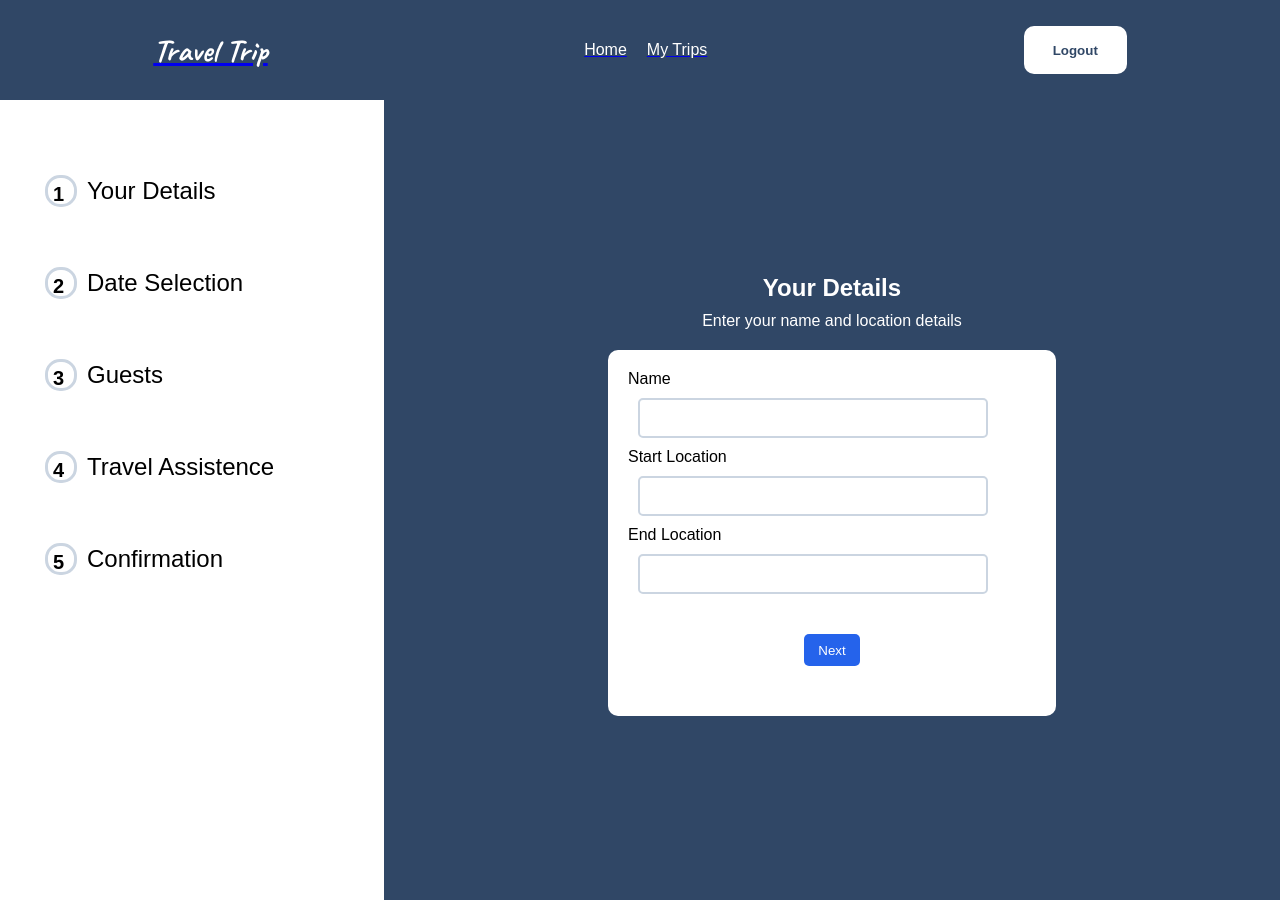
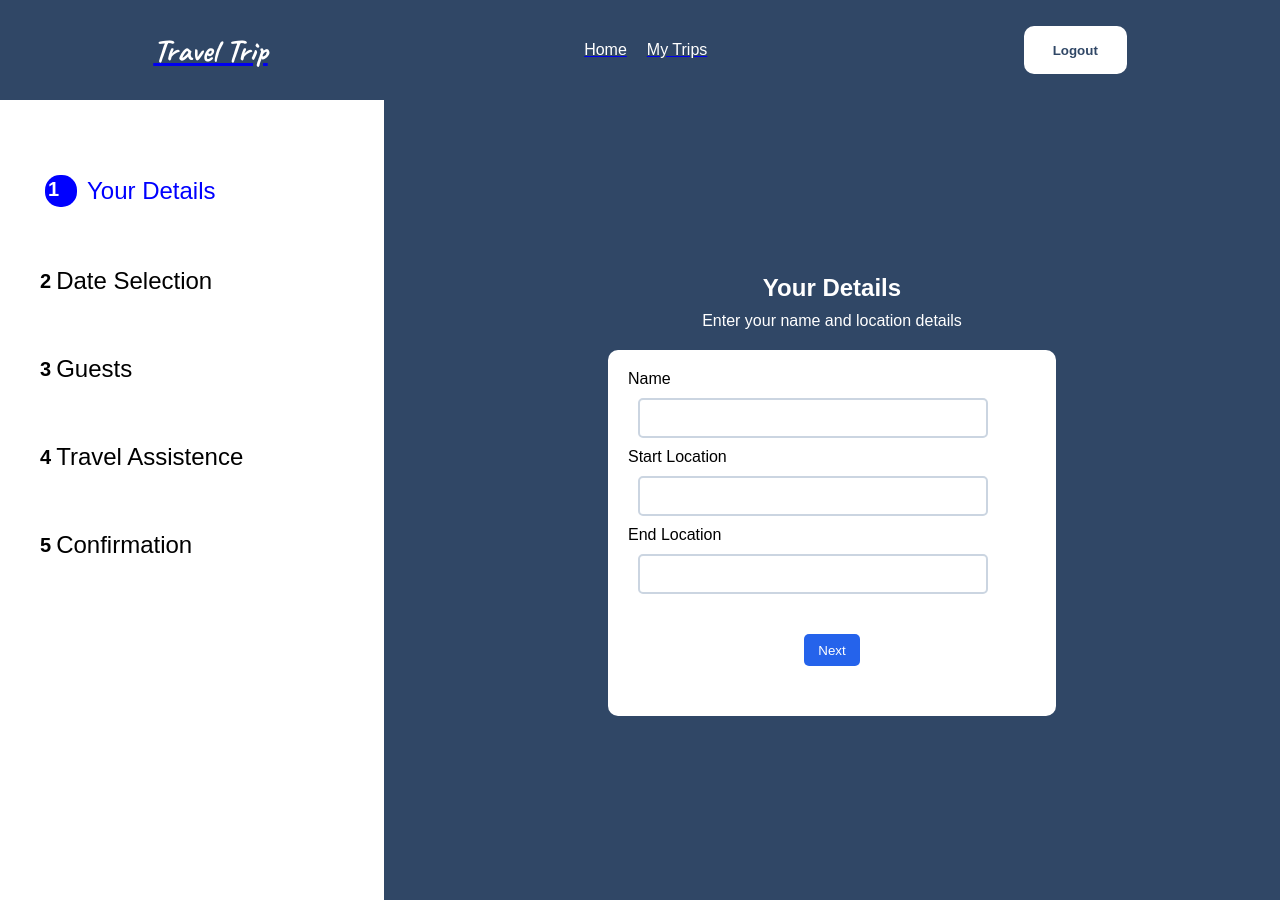
Before and after one commit to Varsha-web700/Travel-Trip, a React (Create React App) app: page /user-details in a window 1280 px wide. Built offline with nearby package versions, Linux system fonts and the light colour scheme; a web font is replaced by a local one.

Commit message:
solution

```diff
--- a/src/App.js
+++ b/src/App.js
@@ -9,36 +9,24 @@ import NewtripContext from './context/NewtripContext'
 // import Header from './components/Header'
 import './App.css'
 
-// Note: Use the lists in your code to pass the test cases
-const stepsList = [
-  {stepId: 'YOUR_DETAILS', displayText: 'Your Details'},
-  {stepId: 'DATE_SELECTION', displayText: 'Date Selection'},
-  {stepId: 'GUESTS', displayText: 'Guests'},
-  {stepId: 'TRAVEL_ASSISTANCE', displayText: 'Travel Assistance'},
-  {stepId: 'CONFIRMATION', displayText: 'Confirmation'},
-]
+// Note: Use the lists in your code to pass the test case
 
 // Replace your code here
 class App extends Component {
   state = {tripsList: []}
-  componentDidMount() {
-    this.storeList()
-  }
-  storeList = () => {
-    const {tripsList} = this.state
+  //componentDidMount() {
+  //this.storeList()
+  //}
+  //storeList = () => {
+  //const {tripsList} = this.state
 
-    //localStorage.setItem('tripsList', JSON.stringify(tripsList)) || []
-  }
+  //localStorage.setItem('tripsList', JSON.stringify(tripsList)) || []
+  //}
 
   addNewTrip = newTrip => {
     //this.setState(prevState => ({tripsList: [...prevState.tripsList, newTrip]}))
 
-    this.setState(prevState => ({tripsList: [...prevState.tripsList, newTrip]}),() =>{
-      const {tripsList} = this.state
-      localStorage.setItem('tripsList',JSON.stringify(tripsList))
-    })
-    const storedList = JSON.parse(localStorage.getItem('tripsList'))
-    this.setState({tripsList:storedList})
+    this.setState(prevState => ({tripsList: [...prevState.tripsList, newTrip]}))
   }
 
   deleteTrip = id => {
--- a/src/components/UserDetails/index.css
+++ b/src/components/UserDetails/index.css
@@ -28,9 +28,10 @@
   border-width: 0;
   border-radius: 2px;
 }
-.active{
-  background-color:blue;
+.active {
+  background-color: blue;
 }
+
 .confirmed-head {
   color: #334155;
   font-size: 24px;
@@ -200,6 +201,13 @@ checkbox-input {
   font-weight: 500;
   margin: 5px;
 }
+.active-stage {
+  color: blue;
+}
+.finish-logo {
+  height: 32px;
+  width: 32px;
+}
 .number {
   height: 32px;
   width: 32px;
@@ -209,8 +217,16 @@ checkbox-input {
   border-radius: 15px;
   font-size: 20px;
   font-weight: 600;
-  padding: 5px;
+  padding: 3px;
   margin: 5px;
+}
+.number-details {
+  font-size: 20px;
+}
+.active-larger {
+  background-color: blue;
+  color: #ffffff;
+  border-width: 0;
 }
 .num-stage {
   display: flex;
--- a/src/components/UserDetails/index.js
+++ b/src/components/UserDetails/index.js
@@ -7,6 +7,14 @@ import Header from '../Header'
 import Footer from '../Footer'
 import MyTrips from '../MyTrips'
 import {v4} from 'uuid'
+
+const stepsList = [
+  {stepId: 'YOUR_DETAILS', displayText: 'Your Details'},
+  {stepId: 'DATE_SELECTION', displayText: 'Date Selection'},
+  {stepId: 'GUESTS', displayText: 'Guests'},
+  {stepId: 'TRAVEL_ASSISTANCE', displayText: 'Travel Assistance'},
+  {stepId: 'CONFIRMATION', displayText: 'Confirmation'},
+]
 
 const travelAssistanceList = [
   {value: 'car', displayText: 'Car'},
@@ -25,7 +33,9 @@ const apiStatusConstants = {
 }
 class UserDetails extends Component {
   state = {
+    activeStep: stepsList[0].stepId,
     selectedVehicle: travelAssistanceList[0].value,
+    isCompleteFilling: false,
     isInvalid: false,
     name: '',
     endLocation: '',
@@ -167,28 +177,27 @@ class UserDetails extends Component {
 
   onSubmit = event => {
     event.preventDefault()
-    const {name, endLocation, startLocation} = this.state
+    const {name, endLocation, startLocation, activeStep} = this.state
     if (name !== '' && startLocation !== '' && endLocation !== '') {
       this.setState({
         apiStatus: apiStatusConstants.second,
         onBlurName: false,
         onBlurEnd: false,
         onBlurStart: false,
+        activeStep: stepsList[1].stepId,
       })
     } else if (name === '') {
       this.setState({onBlurName: true})
     } else if (startLocation === '') {
-      this.setState({onBlurName: false})
       this.setState({onBlurStart: true})
     } else if (endLocation === '') {
-      this.setState({onBlurStart: false})
       this.setState({onBlurEnd: true})
     }
   }
 
   submitDatesPage = event => {
     event.preventDefault()
-    const {endDate, startDate} = this.state
+    const {endDate, startDate, activeStep} = this.state
     const newStartDate = new Date(startDate)
     const newEndDate = new Date(endDate)
     if (startDate === '') {
@@ -202,6 +211,7 @@ class UserDetails extends Component {
         isInvalid: false,
         onBlurEndDate: false,
         onBlurStartDate: false,
+        activeStep: stepsList[2].stepId,
       })
     } else {
       this.setState({isInvalid: true})
@@ -209,18 +219,27 @@ class UserDetails extends Component {
   }
 
   onSubmitGuests = event => {
+    const {activeStep} = this.state
     event.preventDefault()
-    this.setState({apiStatus: apiStatusConstants.fourth})
+    this.setState({
+      apiStatus: apiStatusConstants.fourth,
+      activeStep: stepsList[3].stepId,
+    })
   }
 
   onSubmitTravelAss = event => {
+    const {activeStep} = this.state
     event.preventDefault()
-    this.setState({apiStatus: apiStatusConstants.fifth})
+    this.setState({
+      apiStatus: apiStatusConstants.fifth,
+      activeStep: stepsList[4].stepId,
+    })
   }
 
   onSubmitConfirm = event => {
+    const {activeStep} = this.state
     event.preventDefault()
-    this.setState({apiStatus: apiStatusConstants.confirmed})
+    this.setState({apiStatus: apiStatusConstants.confirmed, activeStep: 'none'})
   }
 
   prevOfTravelAss = () => {
@@ -239,6 +258,7 @@ class UserDetails extends Component {
 
   onCancelOrConfirmTrip = () => {
     this.setState({
+      activeStep: stepsList[0].stepId,
       apiStatus: apiStatusConstants.intial,
       selectedVehicle: travelAssistanceList[0].value,
       isInvalid: false,
@@ -1035,7 +1055,86 @@ class UserDetails extends Component {
   }
 
   render() {
-    const scrollerClassName = 'single-scroller'
+    const {activeStep, apiStatus} = this.state
+    const detailsNumber =
+      activeStep === 'DATE_SELECTION' ? (
+        <img
+          className="finish-logo"
+          src="https://res.cloudinary.com/ddoxcq1ju/image/upload/v1728290074/360_F_303721767_iNO49Cr0bPrcZT9eIuTr0VUa5QXuK1es_ky6hbx.jpg"
+        />
+      ) : (
+        <h1 className="number-details">1</h1>
+      )
+    const dateNumber = activeStep === 'GUESTS' ? (
+        <img
+          className="finish-logo"
+          src="https://res.cloudinary.com/ddoxcq1ju/image/upload/v1728290074/360_F_303721767_iNO49Cr0bPrcZT9eIuTr0VUa5QXuK1es_ky6hbx.jpg"
+        />
+      ) : (
+        <h1 className="number-details">2</h1>
+      )
+    const guestNumber = activeStep === 'TRAVEL_ASSISTANCE' ? (
+        <img
+          className="finish-logo"
+          src="https://res.cloudinary.com/ddoxcq1ju/image/upload/v1728290074/360_F_303721767_iNO49Cr0bPrcZT9eIuTr0VUa5QXuK1es_ky6hbx.jpg"
+        />
+      ) : (
+        <h1 className="number-details">3</h1>
+      )
+    const travelNumber =  activeStep === 'CONFIRMATION'? (
+        <img
+          className="finish-logo"
+          src="https://res.cloudinary.com/ddoxcq1ju/image/upload/v1728290074/360_F_303721767_iNO49Cr0bPrcZT9eIuTr0VUa5QXuK1es_ky6hbx.jpg"
+        />
+      ) : (
+        <h1 className="number-details">4</h1>
+      )
+    const confirmNumber = activeStep === 'none' ? (
+        <img
+          className="finish-logo"
+          src="https://res.cloudinary.com/ddoxcq1ju/image/upload/v1728290074/360_F_303721767_iNO49Cr0bPrcZT9eIuTr0VUa5QXuK1es_ky6hbx.jpg"
+        />
+      ) : (
+        <h1 className="number-details">5</h1>
+      )
+    const detailsNumberClass =
+      activeStep === 'YOUR_DETAILS' ? 'number active-larger' : ''
+    const detailsHeadClass =
+      activeStep === 'YOUR_DETAILS' ? 'stage active-stage' : 'stage'
+    const dateNumberClass =
+      activeStep === 'DATE_SELECTION' ? 'number active-larger' : ''
+    const dateHeadClass =
+      activeStep === 'DATE_SELECTION' ? 'stage active-stage' : 'stage'
+    const guestNumberClass =
+      activeStep === 'GUESTS' ? 'number active-larger' : ''
+    const guestHeadClass =
+      activeStep === 'GUESTS' ? 'stage active-stage' : 'stage'
+    const travelAssNumberClass =
+      activeStep === 'TRAVEL_ASSISTANCE' ? 'number active-larger' : ''
+    const travelAssHeadClass =
+      activeStep === 'TRAVEL_ASSISTANCE' ? 'stage active-stage' : 'stage'
+    const confirmNumberClass =
+      activeStep === 'CONFIRMATION' ? 'number active-larger' : ''
+    const confirmHeadClass =
+      activeStep === 'CONFIRMATION' ? 'stage active-stage' : 'stage'
+    const scrollerYourDetails =
+      activeStep === 'YOUR_DETAILS'
+        ? 'single-scroller active'
+        : 'single-scroller'
+    const scrollerDate =
+      activeStep === 'DATE_SELECTION'
+        ? 'single-scroller active'
+        : 'single-scroller'
+    const scrollGuests =
+      activeStep === 'GUESTS' ? 'single-scroller active' : 'single-scroller'
+    const scrollTravelAss =
+      activeStep === 'TRAVEL_ASSISTANCE'
+        ? 'single-scroller active'
+        : 'single-scroller'
+    const scrollConfirm =
+      activeStep === 'CONFIRMATION'
+        ? 'single-scroller active'
+        : 'single-scroller'
     return (
       <>
         <div className="large-devices-ui">
@@ -1043,24 +1142,24 @@ class UserDetails extends Component {
           <div className="user-container">
             <div className="white-card">
               <div className="num-stage">
-                <h1 className="number">1</h1>
-                <h1 className="stage">Your Details</h1>
+                <div className={detailsNumberClass}>{detailsNumber}</div>
+                <h1 className={detailsHeadClass}>Your Details</h1>
               </div>
               <div className="num-stage">
-                <h1 className="number">2</h1>
-                <h1 className="stage">Date Selection</h1>
+                <div className={dateNumberClass}>{dateNumber}</div>
+                <h1 className={dateHeadClass}>Date Selection</h1>
               </div>
               <div className="num-stage">
-                <h1 className="number">3</h1>
-                <h1 className="stage">Guests</h1>
+                <div className={guestNumberClass}>{guestNumber}</div>
+                <h1 className={guestHeadClass}>Guests</h1>
               </div>
               <div className="num-stage">
-                <h1 className="number">4</h1>
-                <h1 className="stage">Travel Assistence</h1>
+                <div className={travelAssNumberClass}>{travelNumber}</div>
+                <h1 className={travelAssHeadClass}>Travel Assistence</h1>
               </div>
               <div className="num-stage">
-                <h1 className="number">5</h1>
-                <h1 className="stage">Confirmation</h1>
+                <div className={confirmNumberClass}>{confirmNumber}</div>
+                <h1 className={confirmHeadClass}>Confirmation</h1>
               </div>
             </div>
             {this.renderFinal()}
@@ -1069,11 +1168,11 @@ class UserDetails extends Component {
 
         <div className="small-devices-ui">
           <div className="scrollers">
-            <div className={ scrollerClassName}></div>
-            <div className={ scrollerClassName}></div>
-            <div className={ scrollerClassName}></div>
-            <div className={ scrollerClassName}></div>
-            <div className={ scrollerClassName}></div>
+            <div className={scrollerYourDetails}></div>
+            <div className={scrollerDate}></div>
+            <div className={scrollGuests}></div>
+            <div className={scrollTravelAss}></div>
+            <div className={scrollConfirm}></div>
           </div>
           <div className="user-container-smalldevice">
             {this.renderFinalForSmall()}
```
